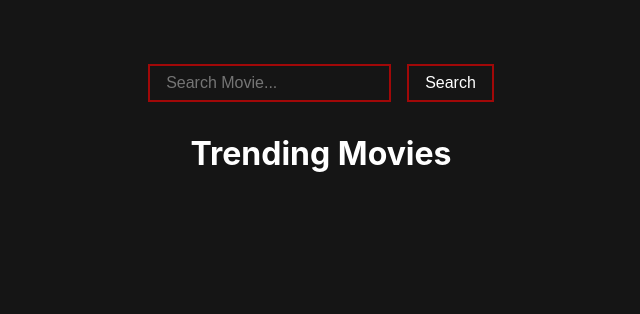
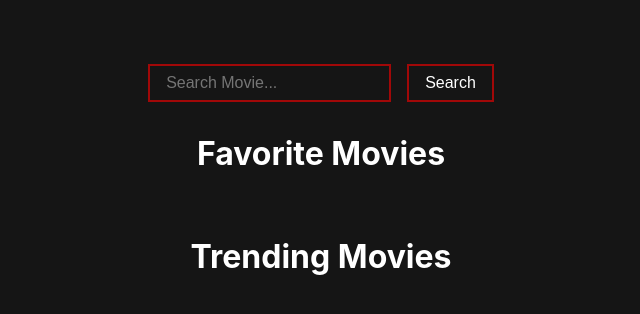
Before and after one commit to petterbjerkaker/main-assignment, a plain HTML site: page index.html in a window 1280 px wide. Shown: the whole page, without its empty margins (319-959 px from the left). Drawn offline with Linux system fonts and the light colour scheme; no server answers.

Commit message:
Move comment to make container visible

```diff
--- a/index.html
+++ b/index.html
@@ -14,10 +14,10 @@
 			<input type="text" placeholder="Search Movie...">
 			<button>Search</button>
 		</div>
-<!--	<div class="movies-container favorites">
+		<div class="movies-container favorites">
 			<h1>Favorite Movies</h1>
 			<div class="movies-grid">
-				<div class="card" data-id="123456">
+		<!--	<div class="card" data-id="123456">
 					<div class="img">
 						<img src="https://upload.wikimedia.org/wikipedia/commons/f/f9/Phoenicopterus_ruber_in_S%C3%A3o_Paulo_Zoo.jpg">
 					</div>
@@ -32,10 +32,10 @@
 							<span>10-04-2024</span>
 						</div>
 					</div>
-				</div>
+				</div> -->
 			</div>
 	</div>
--->
+
 
 <div class="movies-container trending">
 	<h1>Trending Movies</h1>
@@ -55,10 +55,11 @@
 					<span>10-04-2024</span>
 				</div>
 			</div>
-		</div> -->
+		</div>-->
+	 </div>
 	</div>
-</div>
-	</div>
+ </div>
+
 	<div class="popup-container">
 		<!--<span class="x-icon">&#10006;</span>
 		<div class="content">
```
